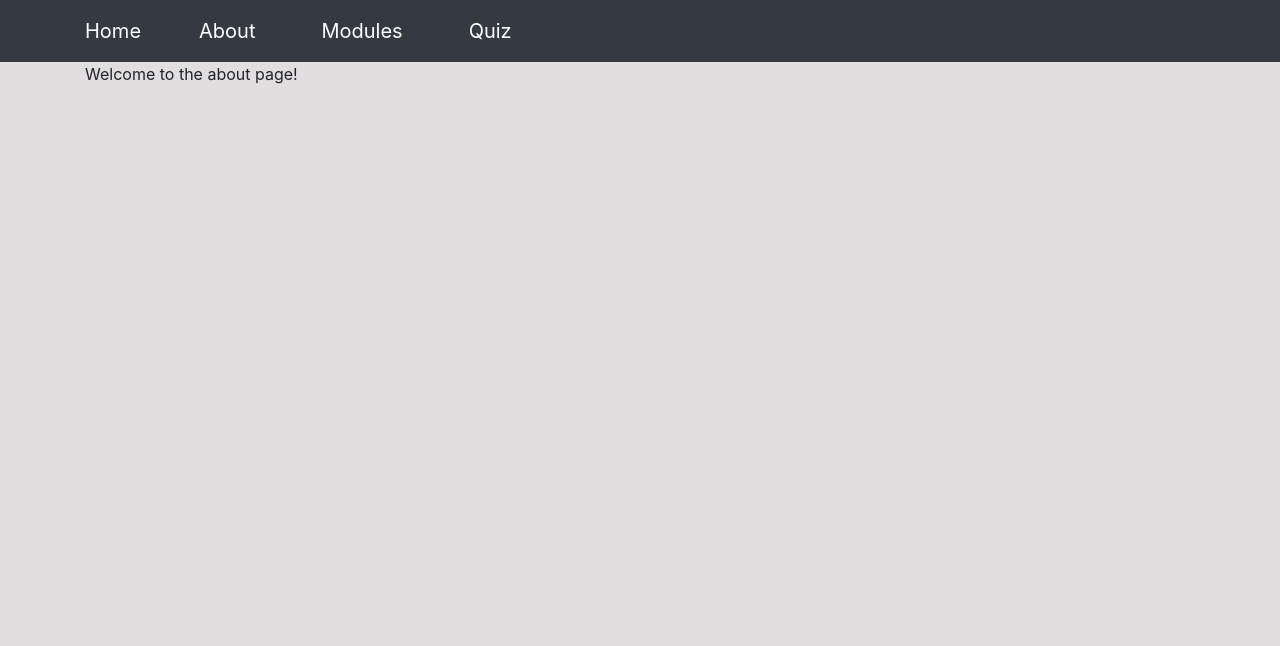
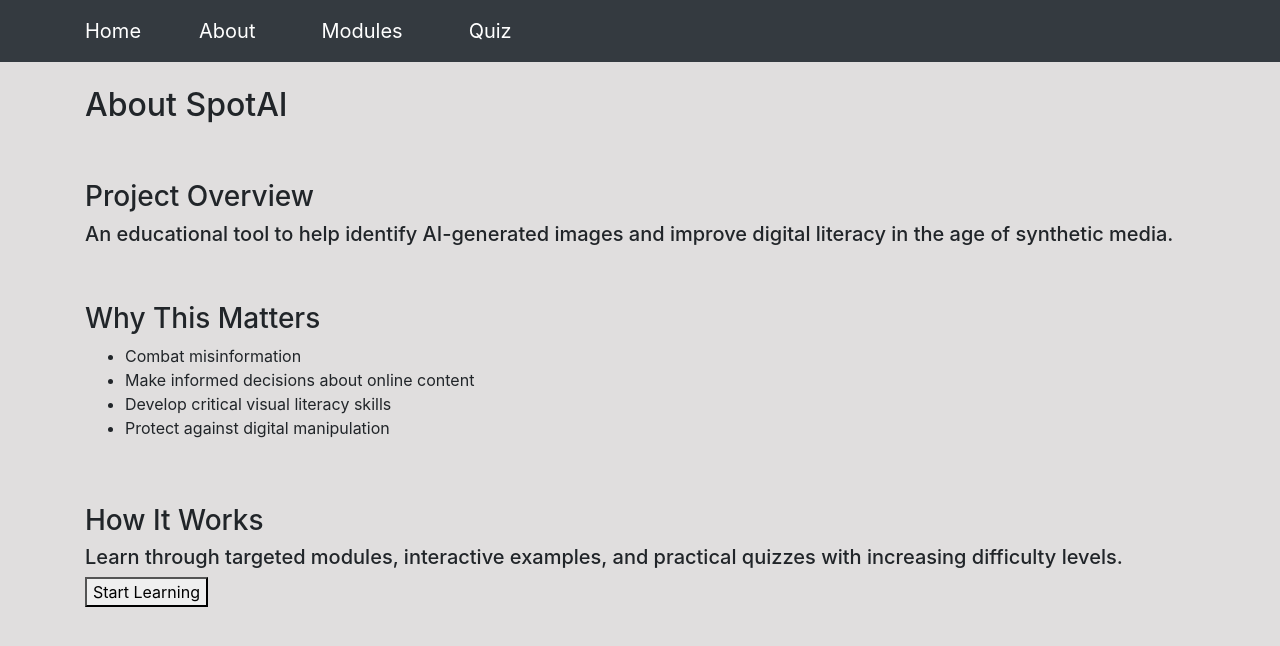
Before and after one commit to srinidhiayala/AI-Gen-Art, a Flask app: page /about in a window 1280 px wide. Shown: the top 646 px of the page. Run offline with Flask 3, Linux system fonts and the light colour scheme; some libraries are stand-ins or nearby versions.

Commit message:
srinidhi hw10 done

```diff
--- a/server.py
+++ b/server.py
@@ -19,7 +19,53 @@ modules_data = [
         "example2_description" : "Conflicting shadow directions",
         "what_to_look_for" : ["Shadows pointing in different directions", "Reflections that don't match the environment", "Inconsistent lighting between foreground and background", "Unnatural highlights on skin, eyes, or reflective surfaces"],
         "go_back": "null",
-        "next": "2"
+        "next": "q1"
+    },
+     {
+        "id": "2",
+        "title": "Text and Typography Analysis",
+        "example1_pic": "https://i.warbycdn.com/s/c/164957dac184e44592d221ad828fd2c92a8e1ba9.png",
+        "example1_description" : "Store sign with text that doesn't follow proper perspective",
+        "example2_pic": "https://i.warbycdn.com/s/c/164957dac184e44592d221ad828fd2c92a8e1ba9.png",
+        "example2_description" : "Mixed or impossible character combinations",
+        "what_to_look_for" : ["Gibberish or nonsensical text elements", "Inconsistent letter spacing or alignment", "Mixed or impossible character combinations", "Text that doesn't follow surface perspective"],
+        "go_back": "q1",
+        "next": "q2"
+    },
+     {
+        "id": "3",
+        "title": "Digital Noise and Compression Patterns",
+        "example1_pic": "https://i.warbycdn.com/s/c/164957dac184e44592d221ad828fd2c92a8e1ba9.png",
+        "example1_description" : "Unnatural noise pattern transitions between areas",
+        "example2_pic": "https://i.warbycdn.com/s/c/164957dac184e44592d221ad828fd2c92a8e1ba9.png",
+        "example2_description" : "Unnaturally clean areas in otherwise textured surfaces",
+        "what_to_look_for" : ["Inconsistent noise patterns across similar lighting areas", "Unnatural transitions between noisy and clean areas", "Suspicious smoothing in areas that should be textured", "Noise pattern breaks between foreground and background"],
+        "go_back": "q2",
+        "next": "q3"
+    },
+     {
+        "id": "4",
+        "title": "Perspective and Spatial Coherence",
+        "example1_pic": "https://i.warbycdn.com/s/c/164957dac184e44592d221ad828fd2c92a8e1ba9.png",
+        "example1_description" : "Objects not following the same perspective rules",
+        "example2_pic": "https://i.warbycdn.com/s/c/164957dac184e44592d221ad828fd2c92a8e1ba9.png",
+        "example2_description" : "Objects appearing at physically impossible angles",
+        "what_to_look_for" : ["Multiple objects not following the same perspective rules", "Objects appearing at impossible angles", "Size relationships that don't make physical sense", "Reflections with improper perspective matching"],
+        "go_back": "q3",
+        "next": "q4"
+    },
+     {
+        "id": "5",
+        "title": "Consistency Over Time in Video",
+        "example1_pic": "",
+        "example1_description" : "Objects not following the same perspective rules",
+        "example1_link" : "https://artlist.io/stock-footage/clip/drone-pyrenees-ridge-lake/6415520",
+        "example2_pic": "",
+        "example2_description" : "Objects appearing at physically impossible angles",
+        "example2_link" : "https://www.youtube.com/watch?v=PavYAOpVpJI",
+        "what_to_look_for" : ["Elements that flicker or change subtly between frames", "Objects that don't follow natural physics in movement", "Lighting or shadows that change inconsistently across frames", "Complex elements (hair, water) that don't move naturally"],
+        "go_back": "q4",
+        "next": "q5"
     }
 ]
 # ROUTES
--- a/static/routing.js
+++ b/static/routing.js
@@ -11,4 +11,22 @@ $(document).ready(function () {
     window.location.href = '/quiz/1';
   });
 
+  $('#next-button').click(function () {
+    const nextId = $(this).data('next-id');
+    if (nextId && nextId !== "null"){
+      window.location.href = `/quiz/${nextId.substring(1)}`;
+    }
+  });
+
+  $('#back-button').click(function () {
+    const backId = $(this).data('back-id');
+    if (backId && backId !== "null") {
+      window.location.href = `/quiz/${backId.substring(1)}`;
+    }
+  });
+
+  $('#about-next-button').click(function () {
+    window.location.href = `/learning/1`;
+  });
+
 });
--- a/templates/about.html
+++ b/templates/about.html
@@ -1,4 +1,23 @@
 {% extends "layout.html" %}
 {% block content %}
-    <p>Welcome to the about page!</p>
+    <br><h2>About SpotAI</h2> <br><br>
+    <h3>Project Overview</h3>
+    <h5>An educational tool to help identify AI-generated images and improve digital literacy in the age of synthetic media.</h5>
+    <br><br>
+    <h3>Why This Matters</h3>
+    <ul>
+        <li>Combat misinformation        </li>
+        <li>Make informed decisions about online content        </li>
+        <li>Develop critical visual literacy skills        </li>
+        <li>Protect against digital manipulation        </li>
+      </ul>
+
+    <br><br>
+    <h3>How It Works    </h3>
+    <h5>Learn through targeted modules, interactive examples, and practical quizzes with increasing difficulty levels.    </h5>
+
+    <button id="about-next-button">Start Learning</button>
+
+    <script src="{{ url_for('static', filename='routing.js') }}"></script>
+
 {% endblock %}
```
Also changed, not shown: templates/modules.html (+24 -8 lines).
